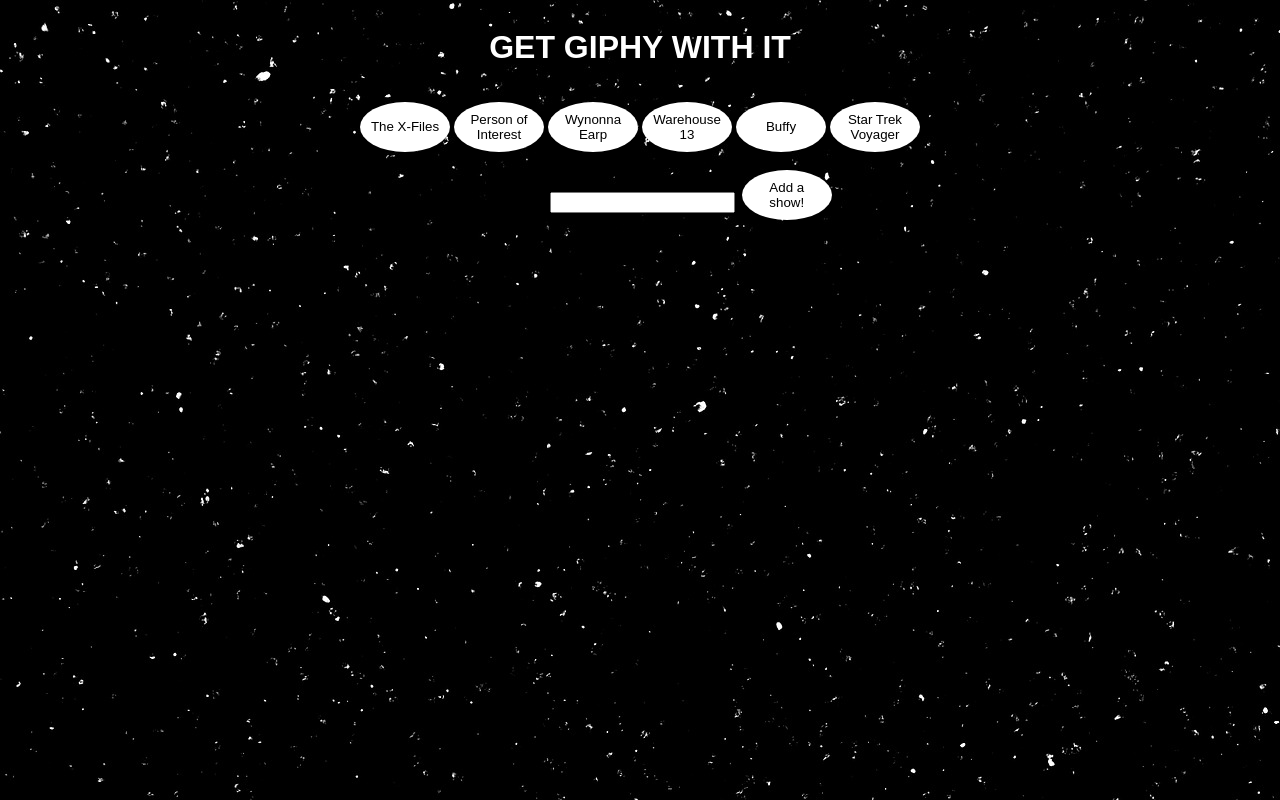
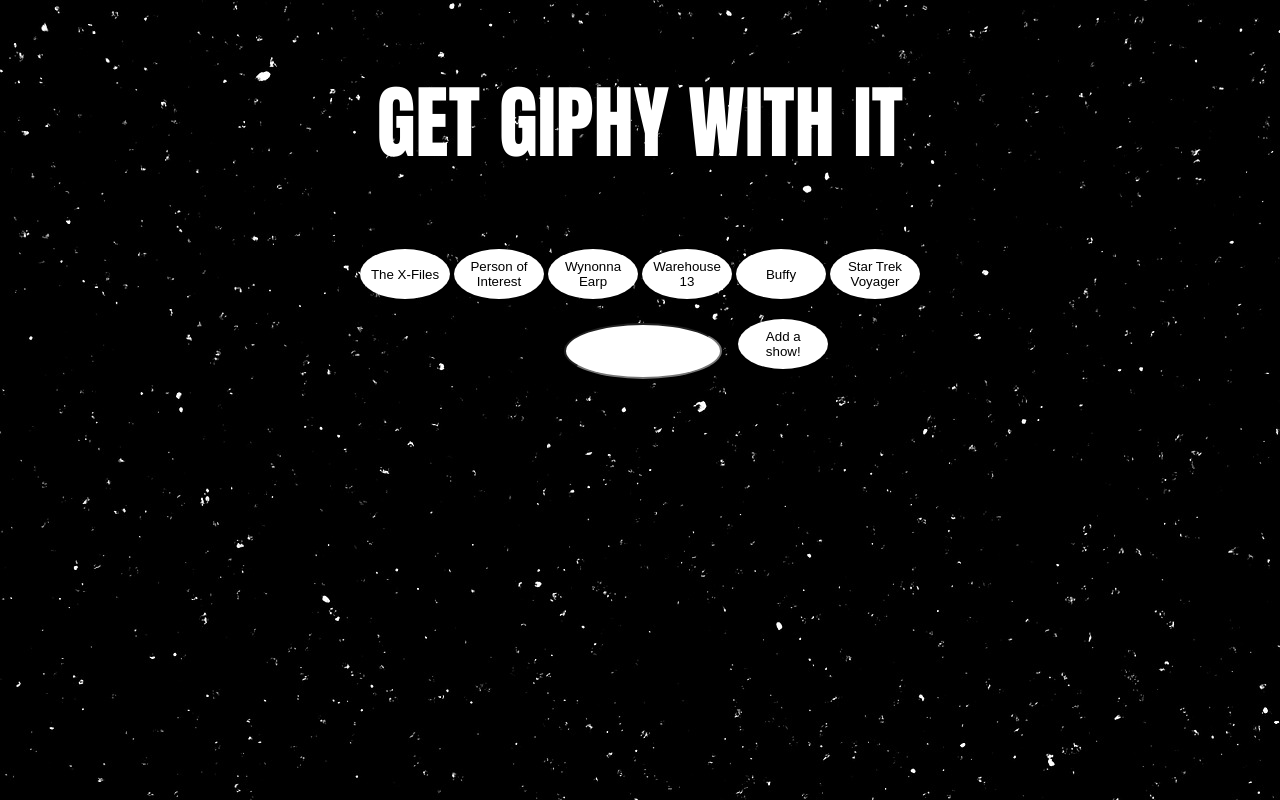
Before and after one commit to enigmatic-agent-scully/giphy-homework, a plain HTML site: page index.html in a window 1280 px wide. Drawn offline with nearby package versions, Linux system fonts and the light colour scheme.

Commit message:
style changes

```diff
--- a/assets/css/style.css
+++ b/assets/css/style.css
@@ -9,10 +9,12 @@ body {
     background-color: black;
 }
 header {
-    font-family: Arial, Helvetica, sans-serif;
+    font-family: Impact, Haettenschweiler, 'Arial Narrow Bold', sans-serif;
     color: white;
     display: flex;
     justify-content: center;
+    text-align: center;
+    font-size: 40px;
 }
 .buttons {
     display:flex;
@@ -23,9 +25,14 @@ figcaption{
     color: white;
     text-align: center;
 }
+input {
+    width: 150px;
+    height: 50px;
+    margin: 10px;
+    border-radius: 50%;
+}
 button{
     width: 90px;
-    margin: 10px;
     border-radius: 50%;
     background-color:white;
     border: none;
```
